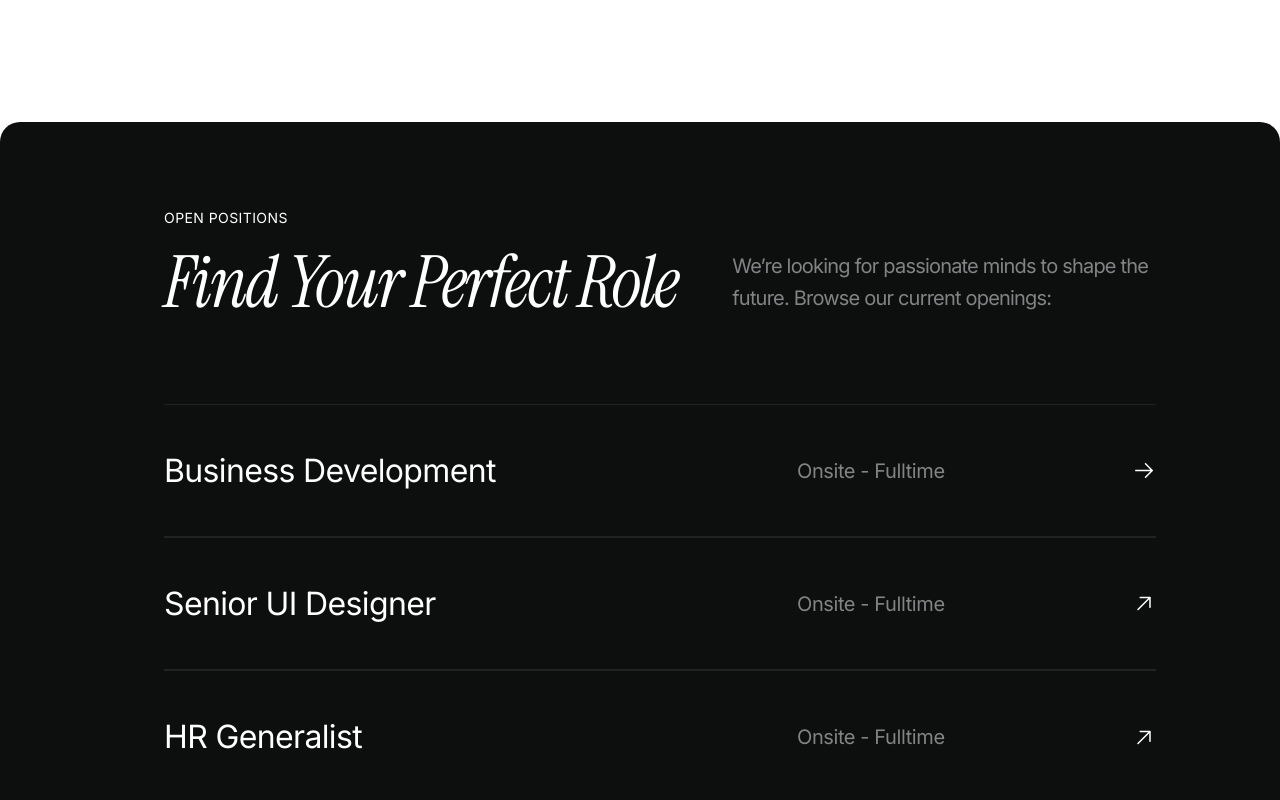
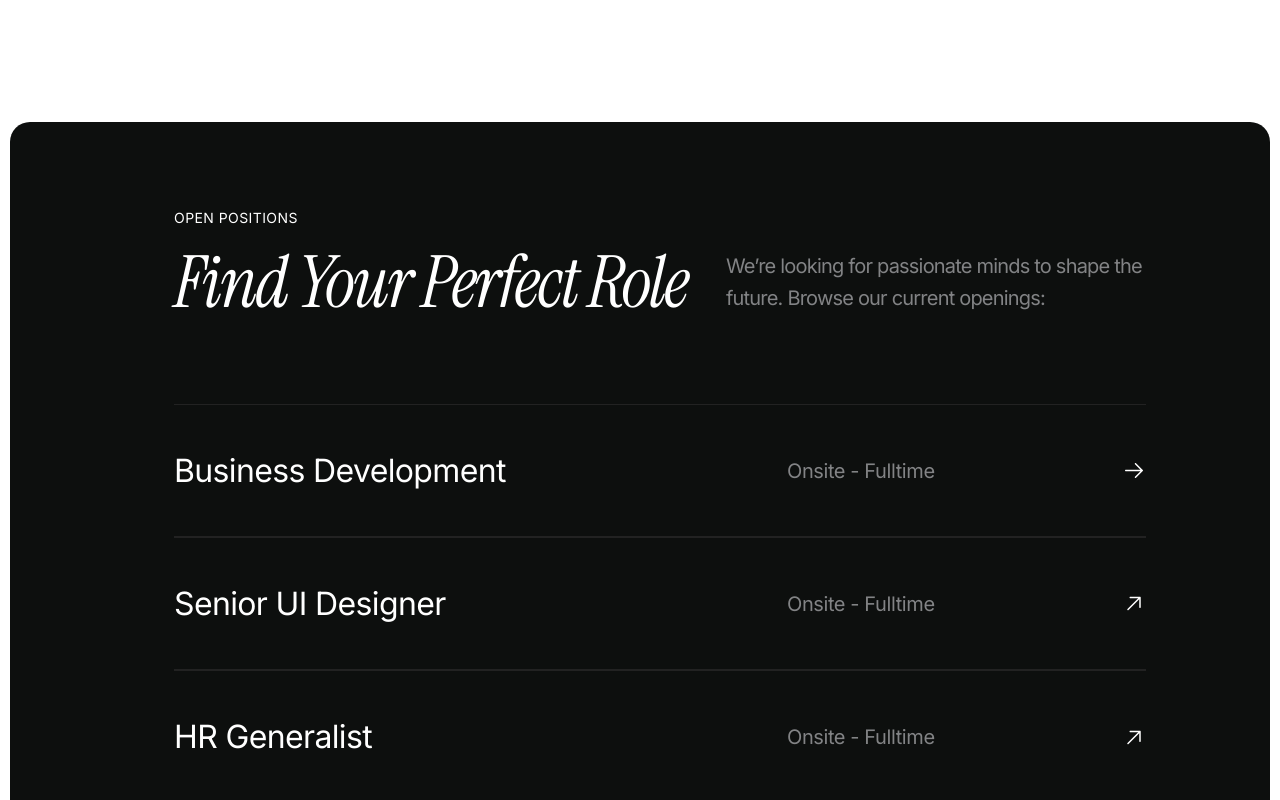
Before and after one commit to Chiemezie123/mainNexus, a Next.js app: page / in a window 1280 px wide. Shown: the part 2600-3400 px from the top of the page. Built offline with nearby package versions, Linux system fonts and the light colour scheme.

Commit message:
added the correct linear gradient

```diff
--- a/app/components/fifthSection/index.tsx
+++ b/app/components/fifthSection/index.tsx
@@ -73,7 +73,12 @@ export default function HiringProcess() {
         <FourthCard key={index} ref={elementRef} {...items} />
       ))}
 
-      <div className="flex flex-col h-screen sticky  bg-black/50 z-40 top-[0px] w-full justify-end items-center self-stretch pt-[738px] mlg:pt-[600px] gap-[46px]">
+<div
+  className="flex flex-col h-screen sticky  z-40 top-[0px] w-full justify-end items-center self-stretch pt-[738px] mlg:pt-[600px] gap-[46px]"
+  style={{
+    background: "linear-gradient(180deg, rgba(200, 239, 125, 0.00) 0%, #C8EF7D 70%)",
+  }}
+>
   <Button
     children={"Start Your Journey"}
     icon={<ArrowDiagonal />}
--- a/app/components/thirdSection/index.tsx
+++ b/app/components/thirdSection/index.tsx
@@ -5,8 +5,8 @@ import ThirdCard from "@/components/ui/card/thirdCard";
 
 export default function OpenPositions() {
   return (
-    <div className="w-full mlg:px-[20px] mxs:px-0">
-      <div className="mx-auto max-w-[1400px] h-[982px] mxs:h-full flex justify-end items-center pt-[85px] mlg:pt-[40px] pr-[124px] mlg:pr-[62px] pb-[57px] pl-[164px] mlg:pl-[62px] bg-[#0D0F0E] rounded-[20px]  mxs:rounded-none mxs:py-[80px] mxs:px-[20px]">
+    <div className="w-full mxxl:px-[10px] mlg:px-[20px] mxs:px-0">
+      <div className="mx-auto max-w-[1400px] h-[982px] mxs:h-full flex justify-end items-center pt-[85px] mlg:pt-[40px] pr-[124px] mlg:pr-[62px] pb-[57px] pl-[164px] mlg:pl-[62px] bg-[#0D0F0E] rounded-[20px]  mxs:rounded-none mxs:py-[80px] mxs:px-[20px] ">
         <div className="w-full h-full flex flex-col mxxl:gap-[82px] mlg:gap-[62px] mxs:gap-[38px] 3xl:gap-[82px]">
           <div className="flex flex-col mxxl:gap-[13px] mlg:gap-[10px] items-start">
             <div className="w-full">
```
Lines whose indentation alone changed are shown as unchanged.
